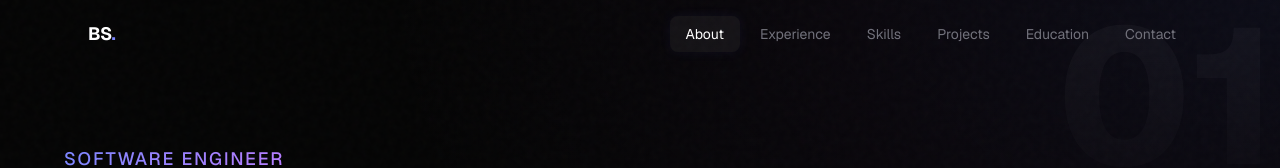
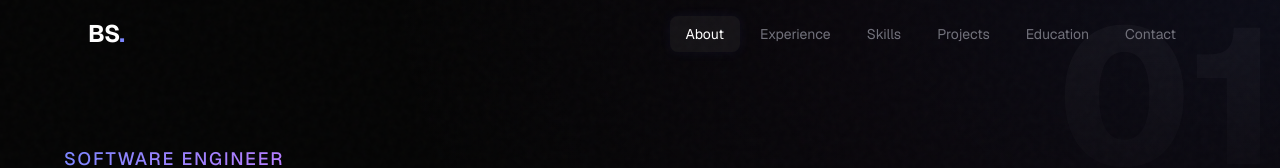
Before and after one commit to Briansangermano/portfolio2026, a Next.js app: page / in a window 1280 px wide. Shown: the top 168 px of the page. Built offline with nearby package versions, Linux system fonts and the light colour scheme.

Commit message:
feat: increase button text size in header for better visibility

```diff
--- a/src/components/layout/Header.tsx
+++ b/src/components/layout/Header.tsx
@@ -61,7 +61,7 @@ export default function Header() {
         <button
           type="button"
           onClick={() => scrollToSection("#hero")}
-          className="relative text-lg font-bold tracking-tight text-white after:absolute after:-bottom-1 after:left-0 after:h-px after:w-full after:origin-right after:scale-x-0 after:bg-indigo-400 after:transition-transform after:duration-300 hover:after:origin-left hover:after:scale-x-100"
+          className="relative text-2xl font-bold tracking-tight text-white after:absolute after:-bottom-1 after:left-0 after:h-px after:w-full after:origin-right after:scale-x-0 after:bg-indigo-400 after:transition-transform after:duration-300 hover:after:origin-left hover:after:scale-x-100"
         >
           BS<span className="text-indigo-400">.</span>
         </button>
```
